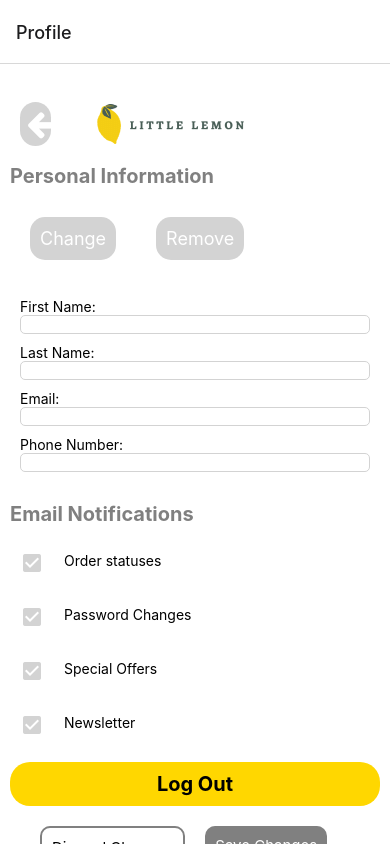
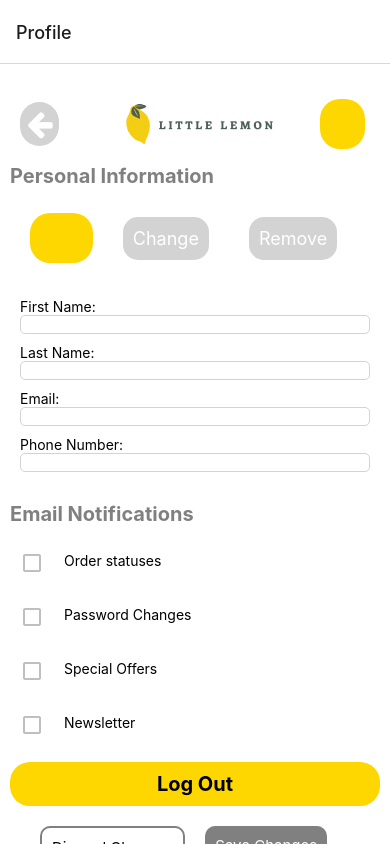
Before and after one commit to SamAbdallah/Final, a React Native app in the folder Final/: screen / in a window 390 px wide. Built offline with nearby package versions, Linux system fonts and the light colour scheme.

Commit message:
configure upload image functionality and save data

```diff
--- a/Final/pages/Profile.js
+++ b/Final/pages/Profile.js
@@ -7,11 +7,49 @@ import Icon from 'react-native-vector-icons/FontAwesome';
 import { CheckBox } from '@rneui/themed';
 import * as ImagePicker from 'expo-image-picker';
 import { Button } from '@rneui/themed';
+import AsyncStorage from '@react-native-async-storage/async-storage';
+
 
 
 
 function Profile({Name,Email}) {
+  useEffect(() => {
+    const retrieveData = async () => {
+      try {
+    const FNAME= await AsyncStorage.getItem('fname');
+    const LNAME= await AsyncStorage.getItem('lname');
+    const PHONE= await AsyncStorage.getItem('phoneNumber');
+    const EMAIL= await AsyncStorage.getItem('email');
+    const IMAGE= await AsyncStorage.getItem('image');
+    const CHECK1=await AsyncStorage.getItem('checkBox1');
+    const CHECK2=await AsyncStorage.getItem('checkBox2',);
+    const CHECK3=await AsyncStorage.getItem('checkBox3');
+    const CHECK4=await AsyncStorage.getItem('checkBox4');
+    setFname(FNAME)
+    setLname(LNAME)
+    setEmail(EMAIL)
+    setPhoneNumber(PHONE)
+    setImage(IMAGE)
+    setChecked1(CHECK1=='true')
+    setChecked2(CHECK2=='true')
+    setChecked3(CHECK3=='true')
+    setChecked4(CHECK4=='true')
+
+
+      } catch (e) {
+        console.log(e);
+      }
+    };
+    retrieveData();
+  }, []);
+
+
+
+
   const [phoneNumber, setPhoneNumber] = useState('');
+  const [fname,setFname]=useState('')
+  const [lname,setLname]=useState('')
+  const [email,setEmail]=useState('')
   const [isValidPhoneNumber, setIsValidPhoneNumber] = useState(false)
   const [checked1, setChecked1] = React.useState(true);
   const [checked2, setChecked2] = React.useState(true);
@@ -25,6 +63,9 @@ function Profile({Name,Email}) {
   const toggleCheckbox3= () => setChecked3(!checked3);
   const toggleCheckbox4 = () => setChecked4(!checked4);
 
+  const handleRemove=()=>{
+    setImage(null)
+  }
 
 
   function isValidLebaneseNumber(number) {
@@ -37,7 +78,7 @@ function Profile({Name,Email}) {
   const handlePhoneNumberChange = (value) => {
     setPhoneNumber(value);
     setIsValidPhoneNumber(isValidLebaneseNumber(value));
-    console.log(isValidPhoneNumber)
+
   };
 
 
@@ -49,12 +90,30 @@ function Profile({Name,Email}) {
       quality: 1,
     });
 
-    console.log(result);
 
     if (!result.canceled) {
       setImage(result.assets[0].uri);
     }
   };
+
+  const handleSave=async()=>{
+    try{
+    await AsyncStorage.setItem('fname', fname);
+    await AsyncStorage.setItem('lname', lname);
+    await AsyncStorage.setItem('phoneNumber', phoneNumber);
+    await AsyncStorage.setItem('email', email);
+    await AsyncStorage.setItem('image', image);
+    await AsyncStorage.setItem('checkBox1', checked1.toString());
+    await AsyncStorage.setItem('checkBox2', checked2.toString());
+    await AsyncStorage.setItem('checkBox3', checked3.toString());
+    await AsyncStorage.setItem('checkBox4', checked4.toString());
+
+    console.log(fname,lname,phoneNumber,email,image,checked1,checked2,checked3,checked4)
+    }
+    catch(err){
+      console.log(err)
+    }
+  }
 
   return (
 <ScrollView>
@@ -62,28 +121,28 @@ function Profile({Name,Email}) {
     <View style={styles.header1}>
      <Pressable style={styles.arrow}><Icon name="arrow-left" size={30} color="white" /></Pressable>
      <Image style={styles.image} source={require("../assets/images/Logo.png")} resizeMode='contain' />
-     {image && <Image source={{ uri: image }} style={{ height: 70,marginLeft:20,flex:0.4,width:100,borderRadius:10}} />}
+     {image ? <Image source={ {uri:image}} style={{ height: 70,marginLeft:20,flex:0.4,width:100,borderRadius:10}}/>:<View style={styles.dummy}><Text>{Name[0]}{Name[1]}</Text></View>}
     </View>
 
     <Text style={styles.title}>Personal Information</Text>
 
 
     <View style={styles.header}>
-      {image && <Image source={{ uri: image }} style={{ height: 70,marginLeft:20,marginRight:20,flex:0.7,width:100,borderRadius:20}} />}
+      {image ?<Image source={{ uri: image }} style={{ height: 70,marginLeft:20,marginRight:20,flex:0.7,width:100,borderRadius:20}} />:<View style={styles.dummy2}><Text>{Name[0]}{Name[1]}</Text></View>}
       <Button title="Change" onPress={pickImage} buttonStyle={styles.buttons}/>
 
-      <Button title="Remove" buttonStyle={styles.buttons}/>
+      <Button title="Remove" buttonStyle={styles.buttons} onPress={handleRemove} />
 
     </View>
 
 
-    <View style={styles.form}>
+      <View style={styles.form}>
       <Text>First Name:</Text>
-      <TextInput style={styles.input}/>
+      <TextInput style={styles.input} value={fname} onChangeText={(fname)=>{setFname(fname)}}/>
       <Text>Last Name:</Text>
-      <TextInput style={styles.input} />
+      <TextInput style={styles.input} value={lname} onChangeText={(lname)=>{setLname(lname)}} />
       <Text>Email:</Text>
-      <TextInput style={styles.input} keyboardType='email-address'/>
+      <TextInput style={styles.input} keyboardType='email-address' value={email} onChangeText={(email)=>{setEmail(email)}}/>
       <Text>Phone Number:</Text>
       <TextInput style={styles.input} keyboardType='phone-pad'  onChangeText={handlePhoneNumberChange} value={phoneNumber}/>
 
@@ -153,7 +212,7 @@ function Profile({Name,Email}) {
 
     <Pressable style={styles.discard}><Text style={styles.txt3}>Discard Changes</Text></Pressable>
 
-    <Pressable style={styles.save}><Text  style={styles.txt4}>Save Changes</Text></Pressable>
+    <Pressable style={styles.save} onPress={handleSave}><Text  style={styles.txt4}>Save Changes</Text></Pressable>
 
 
     </View>
@@ -194,15 +253,15 @@ const styles=StyleSheet.create({
       arrow: {
         backgroundColor:'lightgrey',
         marginLeft:20,
-        flex: 0.1,
+        flex: 0.2,
         borderRadius:40,
         padding:7,
-        marginRight:20
+        marginRight:40
 
 
       },
   image: {
-        flex: 0.3,
+        flex: 0.4,
         width:150,
         marginRight:20
 
@@ -293,6 +352,23 @@ const styles=StyleSheet.create({
     borderWidth:2,
     borderColor:'grey'
   },
+  dummy:{
+    backgroundColor:'gold',
+    borderRadius:20,
+    height:50,
+    padding:10,
+    flex:0.2,
+    alignItems:'center'
+  },
+  dummy2:{
+    backgroundColor:'gold',
+    borderRadius:20,
+    marginLeft:30,
+    height:50,
+    padding:10,
+    flex:0.5,
+    alignItems:'center'
+  }
 
 })
 export default Profile
```
